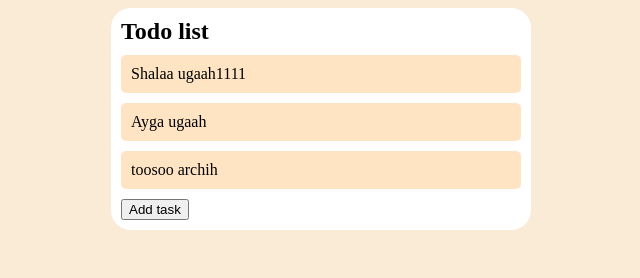
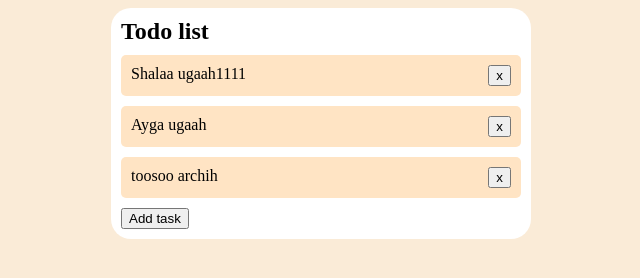
Before and after one commit to 23L-PM7/todo, a plain HTML site: page simple.html in a window 1280 px wide. Shown: the whole page, without its empty margins (319-959 px from the left). Drawn offline with Linux system fonts and the light colour scheme.

Commit message:
simple todo crud

```diff
--- a/simple.html
+++ b/simple.html
@@ -20,6 +20,11 @@
         padding: 10px;
         margin-bottom: 10px;
         border-radius: 5px;
+        display: flex;
+        justify-content: space-between;
+      }
+      .task > span {
+        cursor: pointer;
       }
     </style>
   </head>
@@ -33,13 +38,29 @@
     </div>
 
     <script>
-      const tasks = [{ name: "Shalaa ugaah1111" }, { name: "Ayga ugaah" }, { name: "toosoo archih" }];
+      const tasks = [
+        {
+          name: "Shalaa ugaah1111",
+        },
+        {
+          name: "Ayga ugaah",
+        },
+        {
+          name: "toosoo archih",
+        },
+      ];
 
       function render() {
         let taskHTML = ``;
         let index = 0;
         while (tasks.length > index) {
-          taskHTML = taskHTML + `<div class="task">${tasks[index].name}</div>`;
+          taskHTML =
+            taskHTML +
+            `
+                <div class="task">
+                  <span onclick="editTask(${index});">${tasks[index].name}</span>
+                  <button onclick="removeTask(${index});">x</button>
+                </div>`;
           index = index + 1;
         }
         document.getElementById("tasksElement").innerHTML = taskHTML;
@@ -51,6 +72,22 @@
         render();
       }
 
+      function removeTask(deleteIndex) {
+        const deleteConfirmed = confirm("Usgah uu?");
+        if (deleteConfirmed) {
+          tasks.splice(deleteIndex, 1);
+          render();
+        }
+      }
+
+      function editTask(editIndex) {
+        const newName = prompt("Name", tasks[editIndex].name);
+        if (newName != null) {
+          tasks[editIndex].name = newName;
+          render();
+        }
+      }
+
       render();
     </script>
   </body>
```
